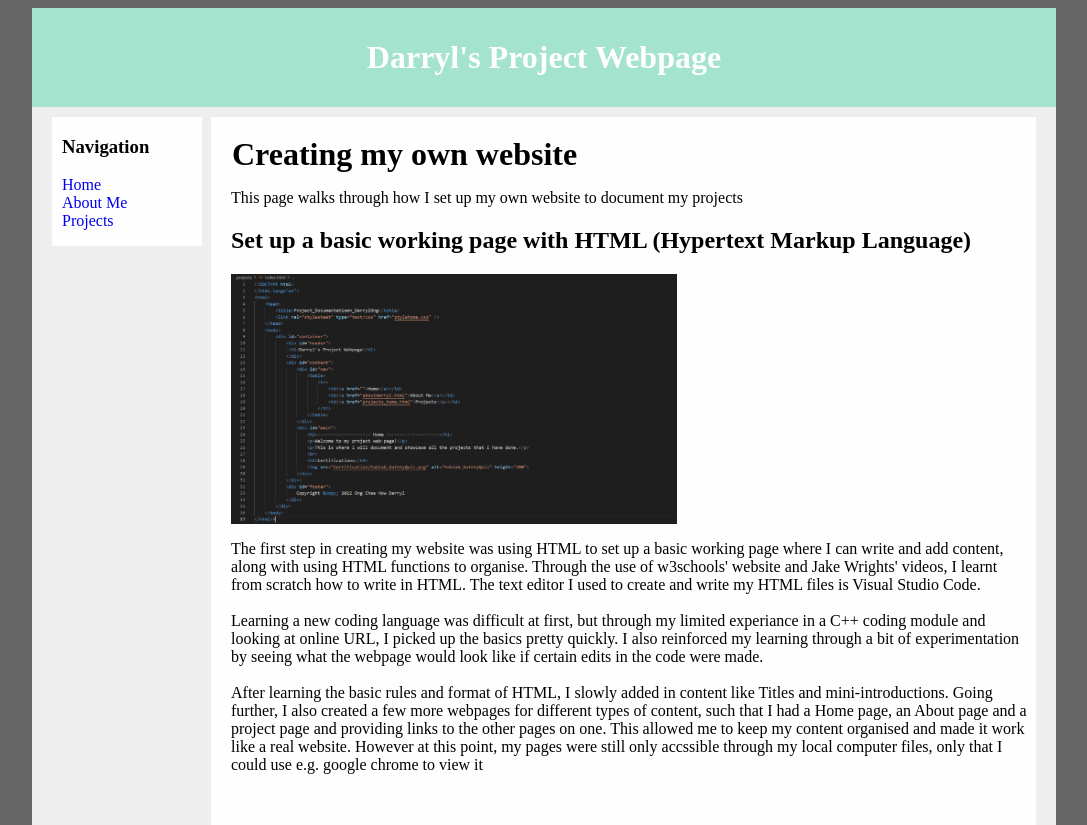
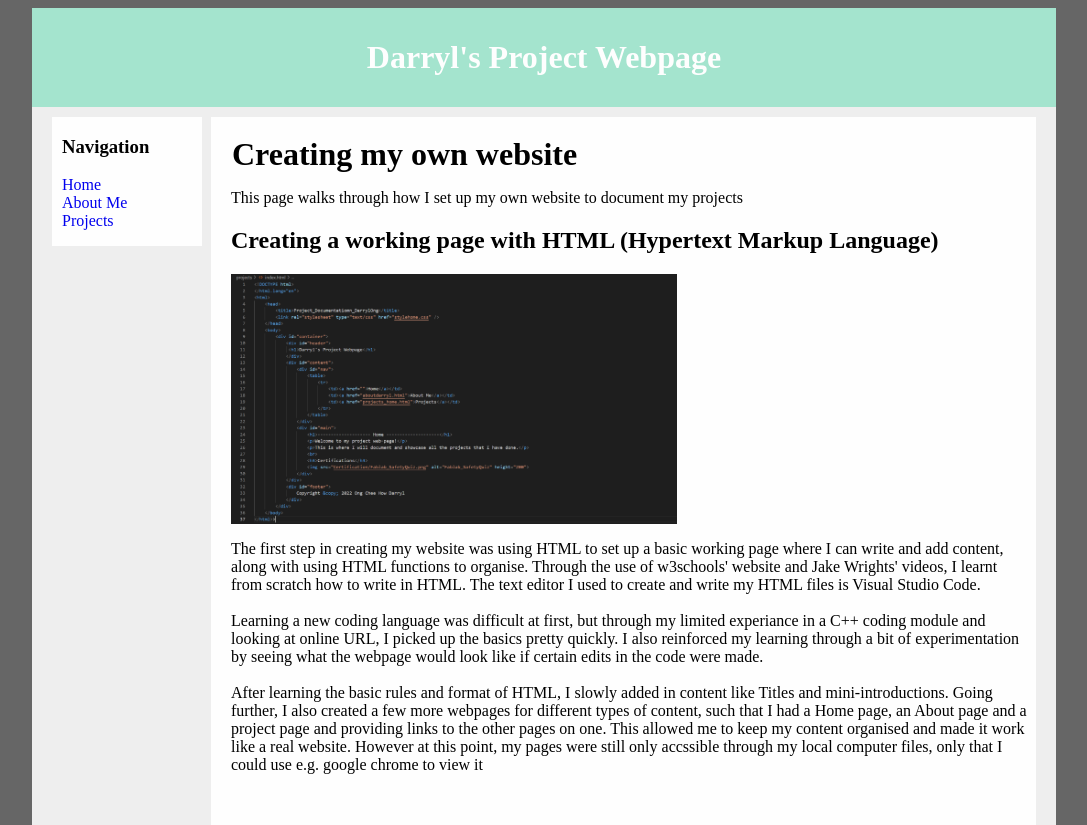
Before and after one commit to Darryloch/EP1000, a plain HTML site: page projectlist/websitecreation.html in a window 1280 px wide. Shown: the top 825 px of the page, without its empty margins (96-1183 px from the left). Drawn offline with Linux system fonts and the light colour scheme.

Commit message:
Update websitecreation.html

```diff
--- a/projectlist/websitecreation.html
+++ b/projectlist/websitecreation.html
@@ -9,7 +9,7 @@
                 <br>
                 <h1>Creating my own website</h1>
                 <p>This page walks through how I set up my own website to document my projects</p>
-                <h2>Set up a basic working page with HTML (Hypertext Markup Language)</h2>
+                <h2>Creating a working page with HTML (Hypertext Markup Language)</h2>
                 <img src="https://darryloch.github.io/EP1000/images/HTML_example.png" alt="html" height="250">
                 <p>
                     The first step in creating my website was using HTML to set up a basic working page where I can write and add content,
```
